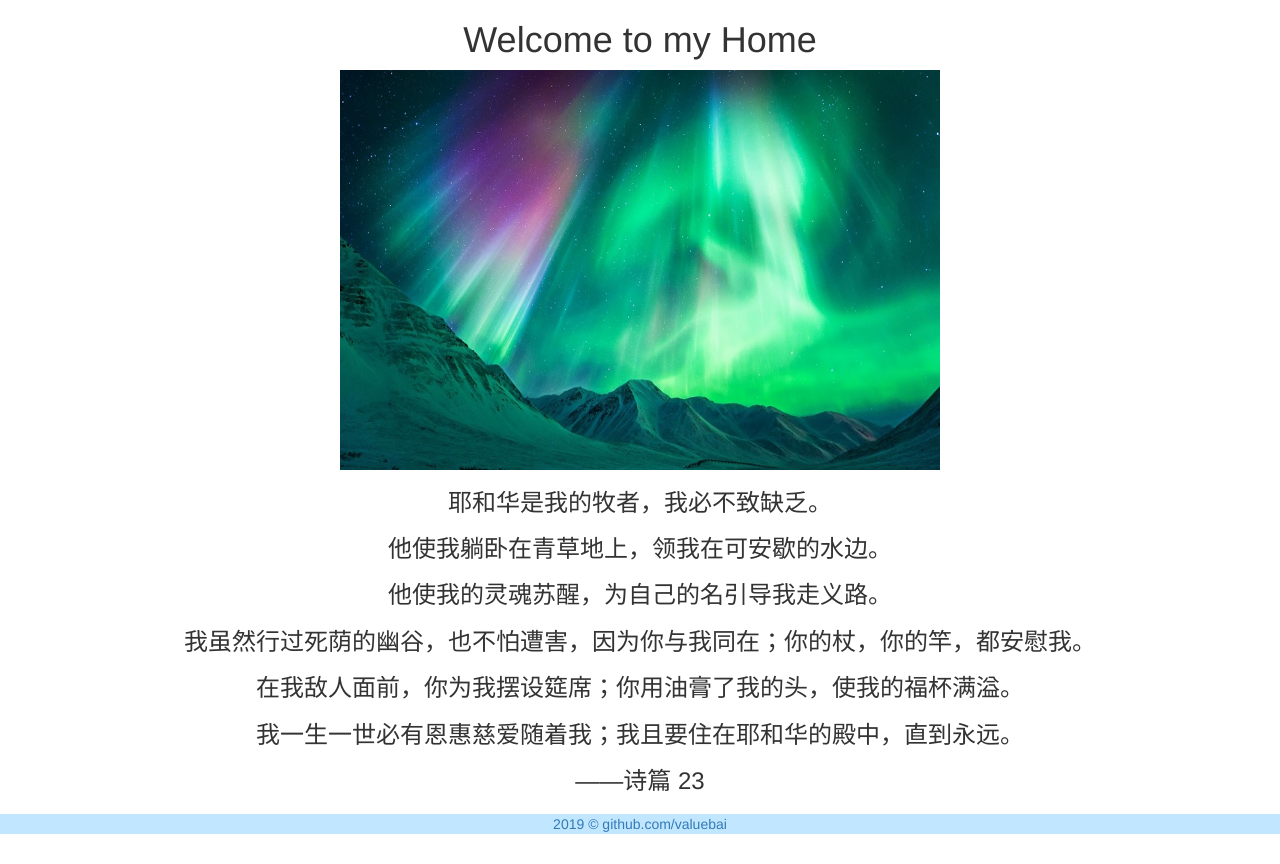
After one commit to Valuebai/NewsInfo-Auto-Extration, a Flask app: template templates/home.html in a window 1280 px wide. The commit adds this page. Run offline with Flask 2, Linux system fonts and the light colour scheme; the template is opened without the code that fills it, so the values that code supplies are empty; some libraries are stand-ins or nearby versions.

Commit message:
【修改】优化项目

```diff
--- a/requirements.txt
+++ b/requirements.txt
@@ -5,3 +5,4 @@ PyMySQL==0.9.3
 jieba==0.39
 PySnooper==0.2.3
 PyYAML==5.1.2
+gunicorn==20.0.4
--- a/run.py
+++ b/run.py
@@ -10,8 +10,6 @@ from flask import Flask, render_template, request
 from similar_said.speechExtract import del_sentences
 import jieba
 import re
-import sys
-import os
 
 app = Flask(__name__, template_folder='templates', static_folder='static')
 
@@ -25,7 +23,13 @@ def get_fly_words(fly_str):
     }
 
 
-@app.route('/')
+# 展示网站主页
+@app.route('/', methods=['GET', 'POST'])
+def home():
+    return render_template('home.html')
+
+
+@app.route('/SpeechExtraction')
 def index():
     fly_str = """
         新闻人物言论自动提取。
@@ -53,4 +57,6 @@ def extra():
 
 
 if __name__ == "__main__":
-    app.run(host='0.0.0.0', debug=True, port=8765)
+    app.debug = True
+    jieba.initialize()
+    app.run(host='0.0.0.0', debug=True, port=8088)
--- /dev/null
+++ b/templates/home.html
@@ -0,0 +1,53 @@
+<!DOCTYPE html>
+
+<head>
+    <title>文本自动摘要valuebai</title>
+    <meta charset="utf-8">
+    <meta name="viewport" content="width=device-width, initial-scale=1">
+    <link rel=icon href="./static/images/pika.ico">
+
+    <!-- 新 Bootstrap 核心 CSS 文件 -->
+    <link href="https://cdn.staticfile.org/twitter-bootstrap/3.3.7/css/bootstrap.min.css" rel="stylesheet">
+
+    <!-- jQuery文件。务必在bootstrap.min.js 之前引入 -->
+    <script src="https://cdn.staticfile.org/jquery/2.1.1/jquery.min.js"></script>
+
+    <!-- 最新的 Bootstrap 核心 JavaScript 文件 -->
+    <script src="https://cdn.staticfile.org/twitter-bootstrap/3.3.7/js/bootstrap.min.js"></script>
+
+
+</head>
+
+
+<body>
+<H1 align="center">Welcome to my Home</H1>
+<div style="text-align: center;">
+    <img src="./static/images/home.jpg"
+         alt="god bless you"
+         width="600px"
+         height="400px"
+    />
+</div>
+<div class="absoluteCenter">
+    <H3 align="center">耶和华是我的牧者，我必不致缺乏。</H3>
+    <H3 align="center">他使我躺卧在青草地上，领我在可安歇的水边。</H3>
+    <H3 align="center">他使我的灵魂苏醒，为自己的名引导我走义路。</H3>
+    <H3 align="center">我虽然行过死荫的幽谷，也不怕遭害，因为你与我同在；你的杖，你的竿，都安慰我。</H3>
+    <H3 align="center">在我敌人面前，你为我摆设筵席；你用油膏了我的头，使我的福杯满溢。</H3>
+    <H3 align="center">我一生一世必有恩惠慈爱随着我；我且要住在耶和华的殿中，直到永远。</H3>
+    <H3 align="center"> ——诗篇 23</H3>
+</div>
+
+<!-- 添加底部信息 -->
+<div id="footer"
+     style="background-color:rgba(64,181,255,0.33);clear:both;text-align:center;margin-top: 20px;margin-bottom: 30px;margin-left: 0px;margin-right: 0px;">
+    <a href="https://github.com/Valuebai/">2019 &copy; github.com/valuebai</a>
+</div>
+
+
+<script type=text/javascript src="https://cdn.staticfile.org/jquery/2.1.1/jquery.min.js"></script>
+
+<script type="text/javascript" src="https://robot.ownthink.com/bot/js/robot.js?appid=634888b0d26ebd5b4457d2abf2dfaefa"></script>
+</body>
+
+</html>
--- a/templates/index.html
+++ b/templates/index.html
@@ -1,6 +1,7 @@
 <html>
 <head>
     <title>新闻人物言论自动提取系统</title>
+    <link rel=icon href="./static/images/pika.ico">
     <link rel="stylesheet" type="text/css" href="{{ url_for('static', filename='style/main.css') }}">
     <script src="{{ url_for('static', filename='js/jquery-1.12.4.min.js') }}"></script>
     <script src="{{ url_for('static', filename='js/ball.font.js') }}"></script>
```
Also changed, not shown: README.md, static/images/demo.jpg (added), static/images/home.jpg (added), static/images/pika.ico (added), 1 other file.
